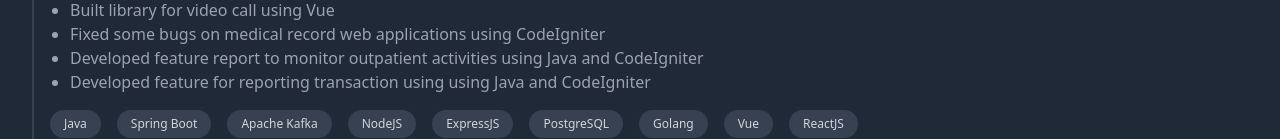
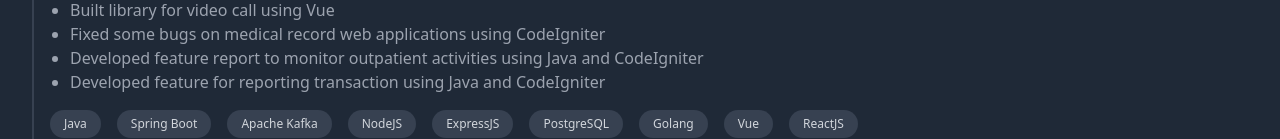
Before and after one commit to far00kaja/portfolio, a React (Vite) app: page /works in a window 1280 px wide. Shown: the part 670-809 px from the top of the page. Built offline with nearby package versions, Linux system fonts and the light colour scheme.

Commit message:
update current work

```diff
--- a/src/pages/works.tsx
+++ b/src/pages/works.tsx
@@ -82,7 +82,7 @@
                 Java and CodeIgniter
               </li>
               <li>
-                Developed feature for reporting transaction using using Java and
+                Developed feature for reporting transaction using Java and
                 CodeIgniter
               </li>
             </ul>
```
